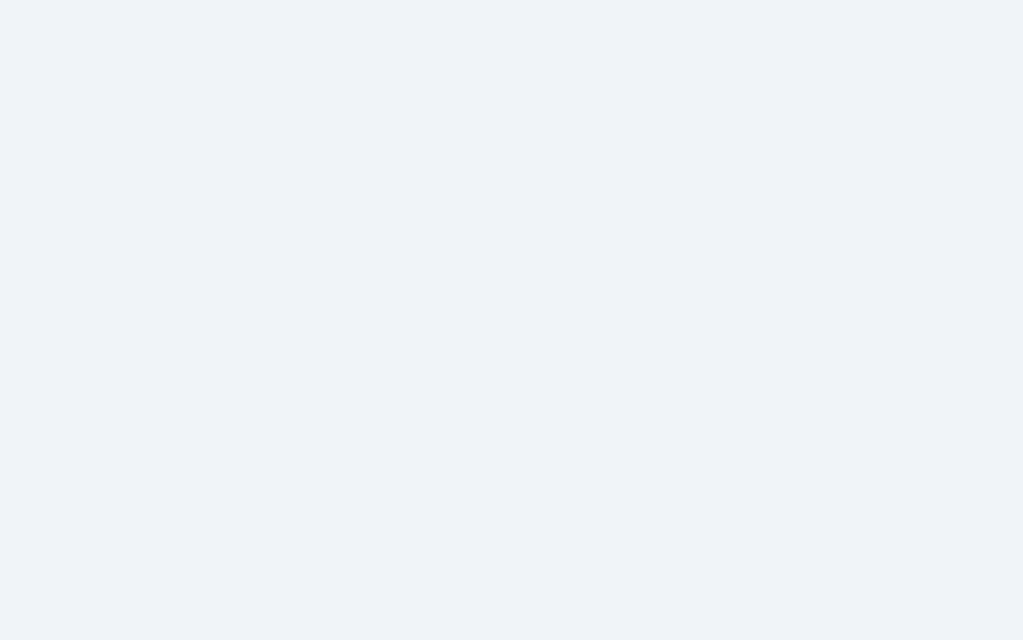
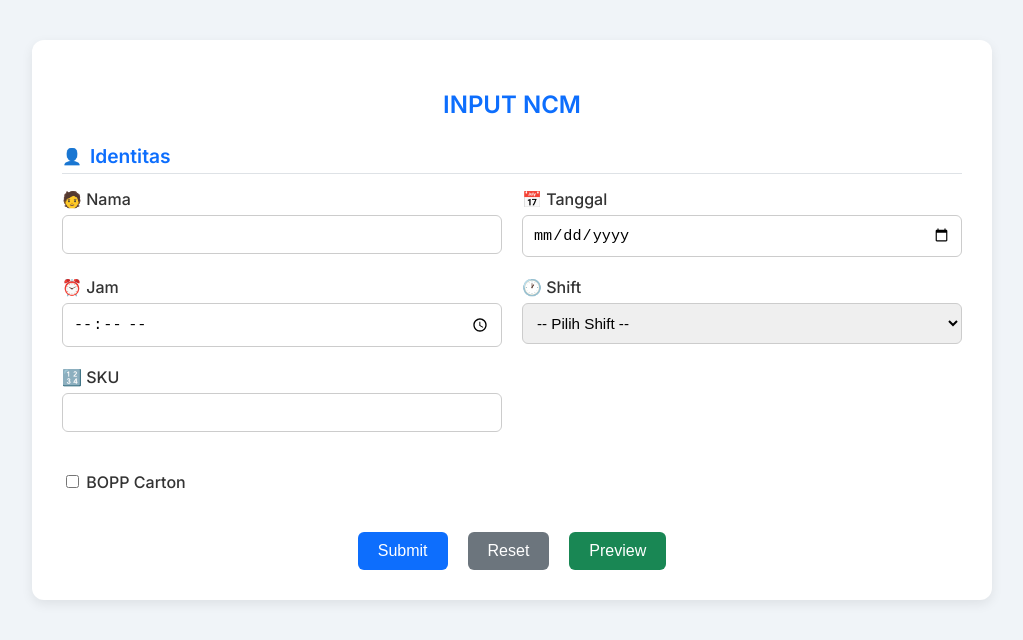
Before and after one commit to Hersandi01/defect-form, a plain HTML site: page index.html in a window 1280 px wide. Shown: the whole page, without its empty margins (128-1151 px from the left). Drawn offline with Linux system fonts and the light colour scheme.

Commit message:
Update index.html

```diff
--- a/index.html
+++ b/index.html
@@ -105,9 +105,42 @@
     .category-box input[type="radio"] {
       margin-right: 5px;
     }
-    .category-box input[value="A"]:checked + label { background-color: #d1e7dd; }
-    .category-box input[value="B"]:checked + label { background-color: #fff3cd; }
-    .category-box input[value="C"]:checked + label { background-color: #f8d7da; }
+    .form-actions {
+      display: flex;
+      justify-content: center;
+      gap: 20px;
+      margin-top: 30px;
+    }
+    button {
+      padding: 10px 20px;
+      font-size: 1rem;
+      font-weight: 500;
+      border: none;
+      border-radius: 6px;
+      cursor: pointer;
+      transition: background-color 0.3s ease;
+    }
+    .btn-submit {
+      background-color: #0d6efd;
+      color: white;
+    }
+    .btn-submit:hover {
+      background-color: #0b5ed7;
+    }
+    .btn-reset {
+      background-color: #6c757d;
+      color: white;
+    }
+    .btn-reset:hover {
+      background-color: #5a6268;
+    }
+    .btn-preview {
+      background-color: #198754;
+      color: white;
+    }
+    .btn-preview:hover {
+      background-color: #157347;
+    }
     @media (max-width: 600px) {
       .form-grid {
         grid-template-columns: 1fr;
@@ -116,6 +149,84 @@
         grid-template-columns: 1fr;
         gap: 10px;
       }
+      .form-actions {
+        flex-direction: column;
+        gap: 10px;
+      }
     }
   </style>
-</he
+</head>
+<body>
+<main>
+  <h2>INPUT NCM</h2>
+
+  <!-- Section: Identitas -->
+  <div class="section">
+    <div class="section-title">Identitas</div>
+    <div class="form-grid">
+      <div class="form-group">
+        <label for="nama">🧑 Nama</label>
+        <input type="text" id="nama" name="nama" required>
+      </div>
+      <div class="form-group">
+        <label for="tanggal">📅 Tanggal</label>
+        <input type="date" id="tanggal" name="tanggal" required>
+      </div>
+      <div class="form-group">
+        <label for="jam">⏰ Jam</label>
+        <input type="time" id="jam" name="jam" required>
+      </div>
+      <div class="form-group">
+        <label for="shift">🕐 Shift</label>
+        <select id="shift" name="shift" required>
+          <option value="">-- Pilih Shift --</option>
+          <option value="1">1</option>
+          <option value="2">2</option>
+          <option value="3">3</option>
+        </select>
+      </div>
+      <div class="form-group">
+        <label for="sku">🔢 SKU</label>
+        <input type="text" id="sku" name="sku" required>
+      </div>
+    </div>
+  </div>
+
+  <!-- Section: BOPP Carton -->
+  <div class="section">
+    <div class="checkbox-toggle">
+      <label><input type="checkbox" id="boppCartonToggle"> BOPP Carton</label>
+    </div>
+    <div id="boppCartonDefects" class="defect-group">
+      <div class="defect-item">
+        <label>Wrinkled - Berkerut, Melipat</label>
+        <input type="text" name="boppCarton_wrinkled_qty" maxlength="2" placeholder="0">
+        <div class="category-box">
+          <label><input type="radio" name="boppCarton_wrinkled_cat" value="A"> A</label>
+          <label><input type="radio" name="boppCarton_wrinkled_cat" value="B"> B</label>
+          <label><input type="radio" name="boppCarton_wrinkled_cat" value="C"> C</label>
+        </div>
+      </div>
+    </div>
+  </div>
+
+  <!-- Form Buttons -->
+  <div class="form-actions">
+    <button type="submit" class="btn-submit">Submit</button>
+    <button type="reset" class="btn-reset">Reset</button>
+    <button type="button" class="btn-preview" onclick="alert('Preview belum diimplementasi.')">Preview</button>
+  </div>
+</main>
+
+<script>
+  const toggles = ["boppCarton"];
+  toggles.forEach(id => {
+    const toggle = document.getElementById(`${id}Toggle`);
+    const group = document.getElementById(`${id}Defects`);
+    toggle.addEventListener('change', function () {
+      group.style.display = this.checked ? 'block' : 'none';
+    });
+  });
+</script>
+</body>
+</html>
```
